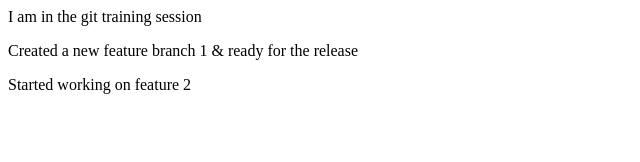
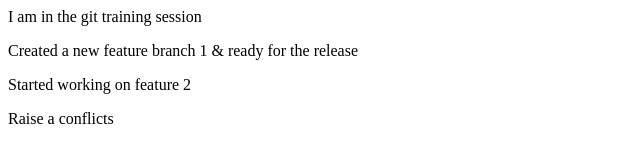
Before and after one commit to cgadgilwar/git-training, a plain HTML site: page index.html in a window 1280 px wide. Shown: the whole page, without its empty margins (0-640 px from the left). Drawn offline with Linux system fonts and the light colour scheme.

```diff
--- a/index.html
+++ b/index.html
@@ -3,5 +3,6 @@
 <p> I am in the git training session</p>
 <p>Created a new feature branch 1 & ready for the release</p>
 <p>Started working on feature 2</p>
+<p>Raise a conflicts</p>
 </body>
 </html>
```
